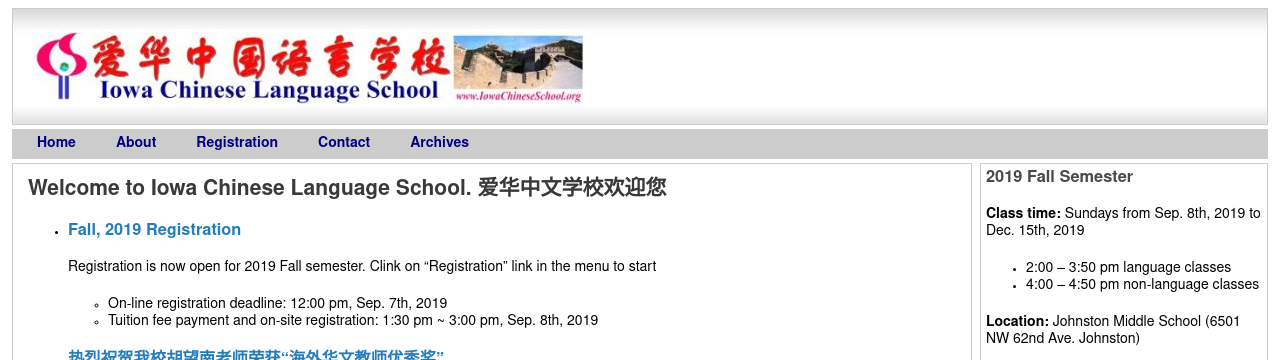
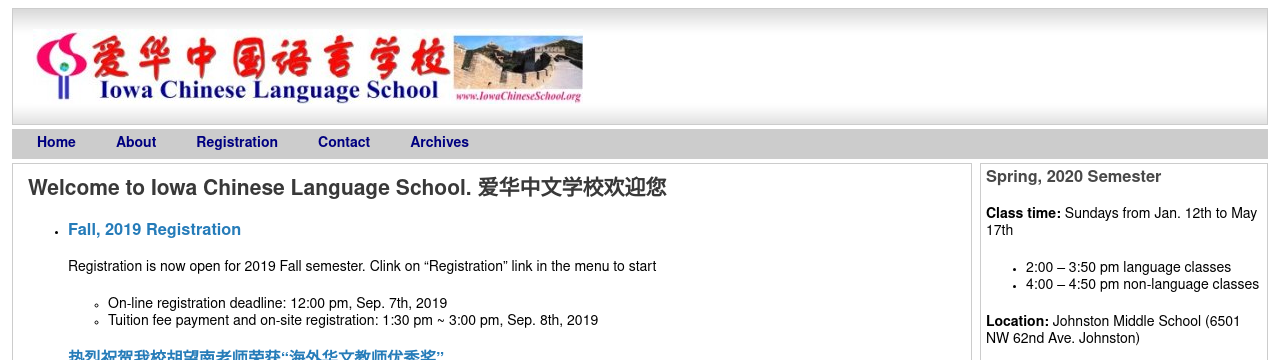
Before and after one commit to ICLSDev/ICLSDev.github.io, a Jekyll site: the page built from index.html, in a window 1280 px wide. Shown: the top 360 px of the page. Built offline with Jekyll 4.4.1, drawn with Linux system fonts in a browser that asks for light colours.

Commit message:
Update bulletin.html

```diff
--- a/_includes/bulletin.html
+++ b/_includes/bulletin.html
@@ -1,5 +1,5 @@
-<h3>{{ site.semester }} Semester</h3>
-	<p><b>Class time: </b> Sundays from {{ site.semester_start }} to {{ site.semester_end }}
+<h3>Spring, 2020 <!-- {{ site.semester }} --> Semester</h3>
+	<p><b>Class time: </b> Sundays from Jan. 12th to May 17th <!-- {{ site.semester_start }} to {{ site.semester_end }} -->
 		<ul>
 			<li>2:00 – 3:50 pm language classes</li>
 			<li>4:00 – 4:50 pm non-language classes</li>
```
